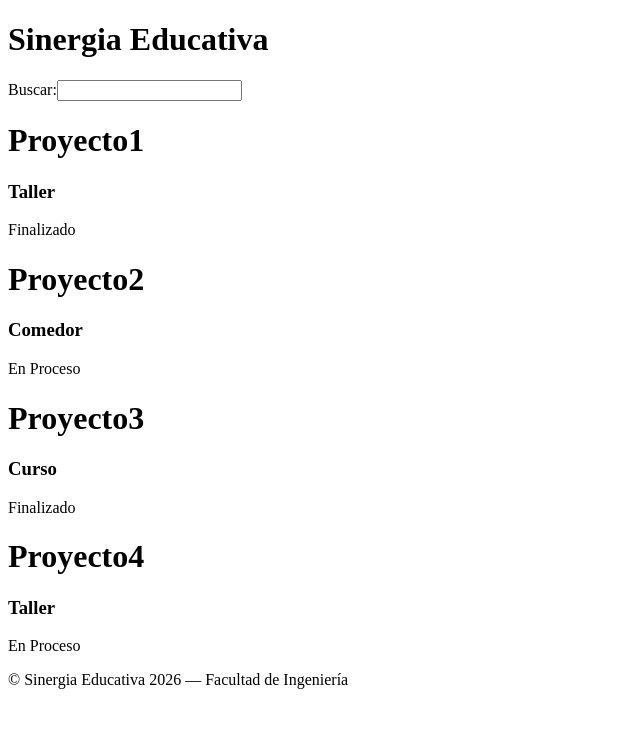
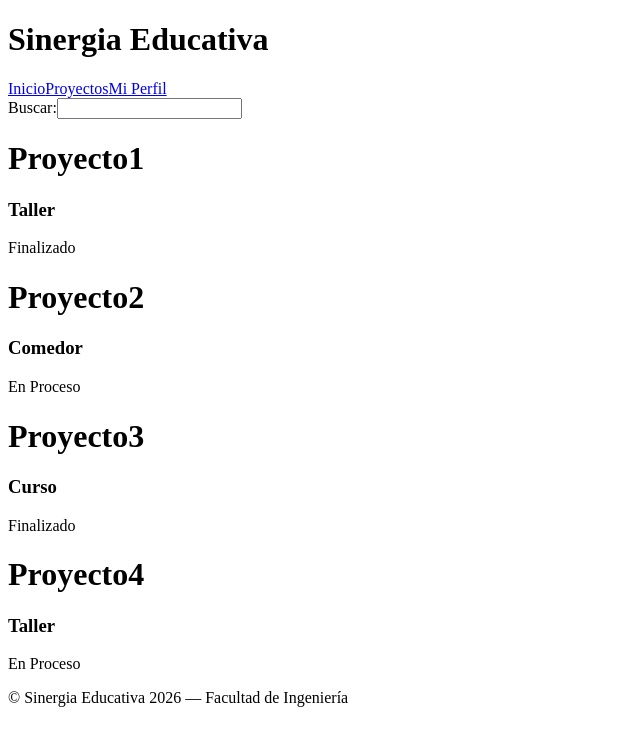
Before and after one commit to Dionicio-Rodrigo/pv_tp3_grupo2, a React (Vite) app: page / in a window 1280 px wide. Shown: the top 746 px of the page, without its empty margins (0-640 px from the left). Built offline with nearby package versions, Linux system fonts and the light colour scheme.

Commit message:
Añado Nav como componente

```diff
--- a/src/App.jsx
+++ b/src/App.jsx
@@ -1,11 +1,13 @@
 import { Footer } from "./components/Footer.jsx";
 import { Header } from "./components/Header.jsx";
+import { Nav } from "./components/Nav.jsx";
 import { ListaProyectos } from "./components/ListaProyectos.jsx";
 
 function App() {
   return (
     <>
       <Header />
+      <Nav activo="2" />
       <main>
         <ListaProyectos />
       </main>
--- /dev/null
+++ b/src/components/Nav.jsx
@@ -0,0 +1,18 @@
+const ElementoNav = ({ children, link = "#", select }) => {
+  return (
+    <a href={link} className={select == true ? "navact" : ""}>
+      {children}
+    </a>
+  );
+};
+
+export const Nav = ({ activo = "0" }) => {
+  // Podemos elegir con ^ cual casilla va a estar activa
+  return (
+    <nav>
+      <ElementoNav select={activo == "1" ? true : false}>Inicio</ElementoNav>
+      <ElementoNav select={activo == "2" ? true : false}>Proyectos</ElementoNav>
+      <ElementoNav select={activo == "3" ? true : false}>Mi Perfil</ElementoNav>
+    </nav>
+  );
+};
```
